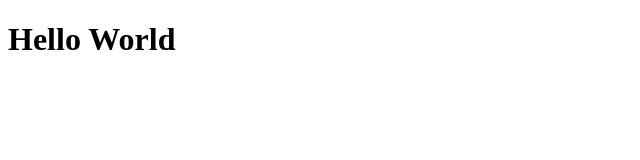
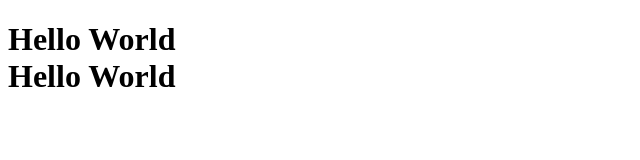
Before and after one commit to linc48-1861366/linc48-1861366.github.io, a plain HTML site: page index.html in a window 1280 px wide. Shown: the whole page, without its empty margins (0-640 px from the left). Drawn offline with Linux system fonts and the light colour scheme.

Commit message:
Add files via upload

```diff
--- a/index.html
+++ b/index.html
@@ -1,9 +1,9 @@
 <!DOCTYPE html>
 <html>
     <head>
-        <title>Hello World<br>Hello World</title>
+        <title>Hello World</title>
     </head>
     <body>
-        <h1>Hello World</h1>
+        <h1>Hello World<br>Hello World</h1>
     </body>
 </html>
```
